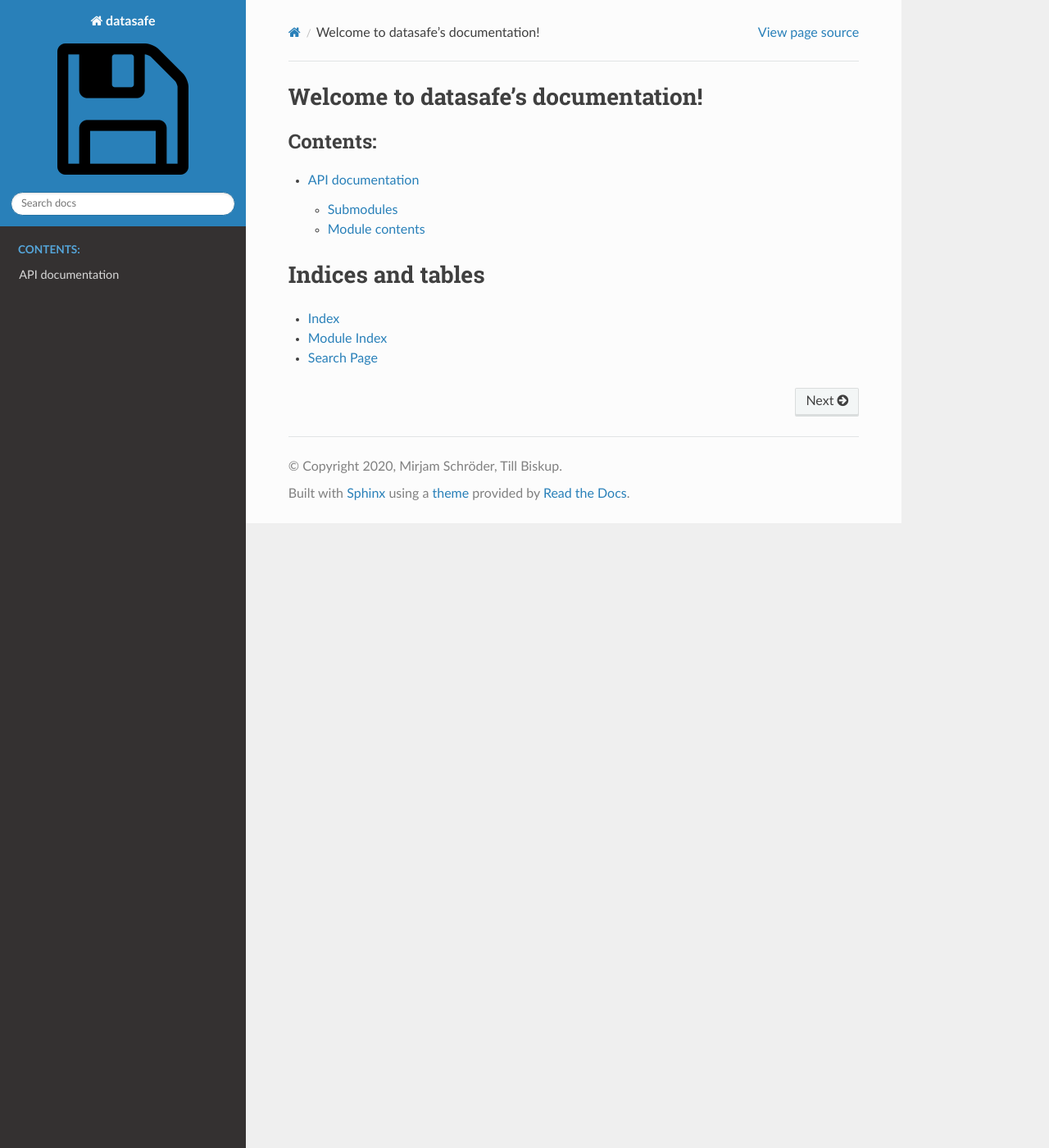
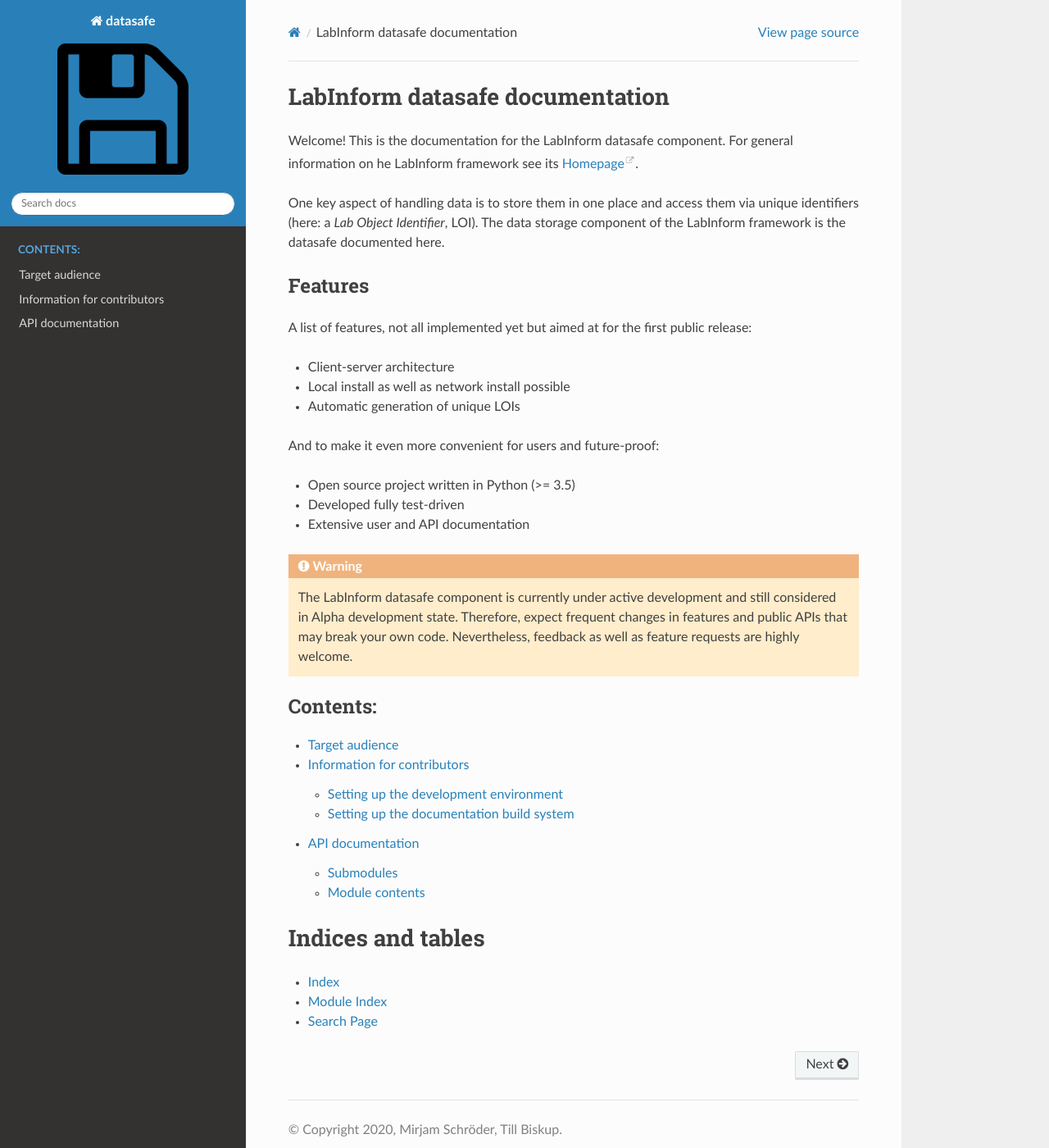
Before and after one commit to tillbiskup/labinform-datasafe, a Sphinx documentation site: the page built from docs/index.rst, in a window 1280 px wide and 1400 px high. Shown: the whole window at 82% size. Built offline with Sphinx 7.4.7 and the Read the Docs theme 2.0.0, drawn with Linux system fonts in a browser that asks for light colours.

Commit message:
Update general part of documentation

```diff
--- /dev/null
+++ b/docs/audience.rst
@@ -0,0 +1,4 @@
+Target audience
+===============
+
+Who is the target audience of the LabInform datasafe component?
--- /dev/null
+++ b/docs/contribute.rst
@@ -0,0 +1,37 @@
+Information for contributors
+============================
+
+We would be happy to receive contributions!
+
+Setting up the development environment
+--------------------------------------
+
+It is highly recommended to (always) develop Python code in virtual environments.
+
+Create a virtual environment, e.g., with ``virtualenv <environment>``, and activate it afterwards with ``<environment>/bin/activate``. Then install the package in development mode using ``pip`` with the ``-e`` switch.
+
+.. code:: bash
+
+    pip install -e .
+
+Note that you need to be in the root directory of the package for the above command, otherwise specify the path to the Python package after the ``-e`` switch instead of ``.``.
+
+
+Setting up the documentation build system
+-----------------------------------------
+
+The documentation is built using `Sphinx <https://sphinx-doc.org/>`_, `Python <https://python.org/>`_, and `sphinx_rtd_theme <https://pypi.python.org/pypi/sphinx_rtd_theme>`_. Building requires using a shell, for example ``bash``.
+
+
+To install the necessary Python dependencies, create a virtual environment, e.g., with ``virtualenv <environment>``, and activate it afterwards with ``<environment>/bin/activate``. Then install the dependencies using ``pip``.
+
+.. code:: bash
+
+    pip install sphinx
+    pip install sphinx_rtd_theme
+
+
+To build the documentation:
+
+    * Activate the virtual environment where the necessary dependencies are installed in.
+    * ``cd`` to ``docs/``, then run ``make html``. (To clean previously built documentation, run ``make clean`` first).
--- a/docs/index.rst
+++ b/docs/index.rst
@@ -3,13 +3,45 @@
    You can adapt this file completely to your liking, but it should at least
    contain the root `toctree` directive.
 
-Welcome to datasafe's documentation!
-====================================
+LabInform datasafe documentation
+================================
+
+Welcome! This is the documentation for the LabInform datasafe component. For general information on he LabInform framework see its `Homepage <https://www.labinform.de/>`_.
+
+One key aspect of handling data is to store them in one place and access them via unique identifiers (here: a *Lab Object Identifier*, LOI). The data storage component of the LabInform framework is the datasafe documented here.
+
+
+Features
+--------
+
+A list of features, not all implemented yet but aimed at for the first public release:
+
+* Client-server architecture
+
+* Local install as well as network install possible
+
+* Automatic generation of unique LOIs
+
+
+And to make it even more convenient for users and future-proof:
+
+* Open source project written in Python (>= 3.5)
+
+* Developed fully test-driven
+
+* Extensive user and API documentation
+
+
+.. warning::
+  The LabInform datasafe component is currently under active development and still considered in Alpha development state. Therefore, expect frequent changes in features and public APIs that may break your own code. Nevertheless, feedback as well as feature requests are highly welcome.
+
 
 .. toctree::
    :maxdepth: 2
    :caption: Contents:
 
+   audience
+   contribute
    api/index
 
 
```
